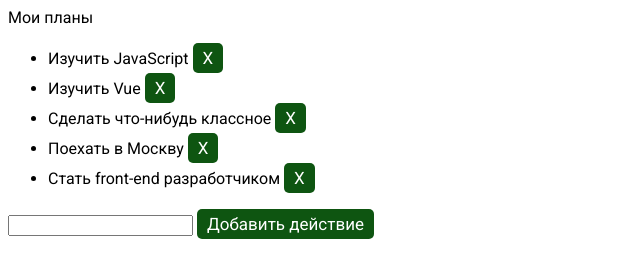
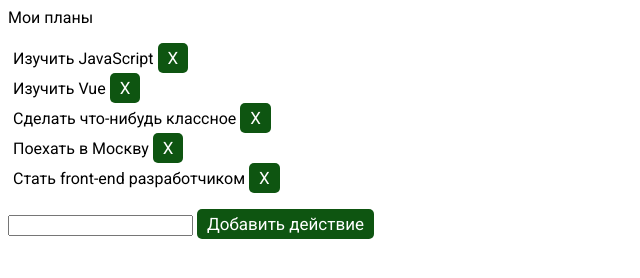
Before and after one commit to isjaki/todo-list, a plain HTML site: page index.html in a window 1280 px wide. Shown: the whole page, without its empty margins (0-640 px from the left). Drawn offline with nearby package versions, Linux system fonts and the light colour scheme.

Commit message:
изменили стиль списка

```diff
--- a/css/style.css
+++ b/css/style.css
@@ -17,3 +17,8 @@ body {
     transition: background-color 0.5s;
     padding: 5px 10px;
 }
+
+.app__list {
+    list-style: none;
+    padding-left: 5px;
+}
```
